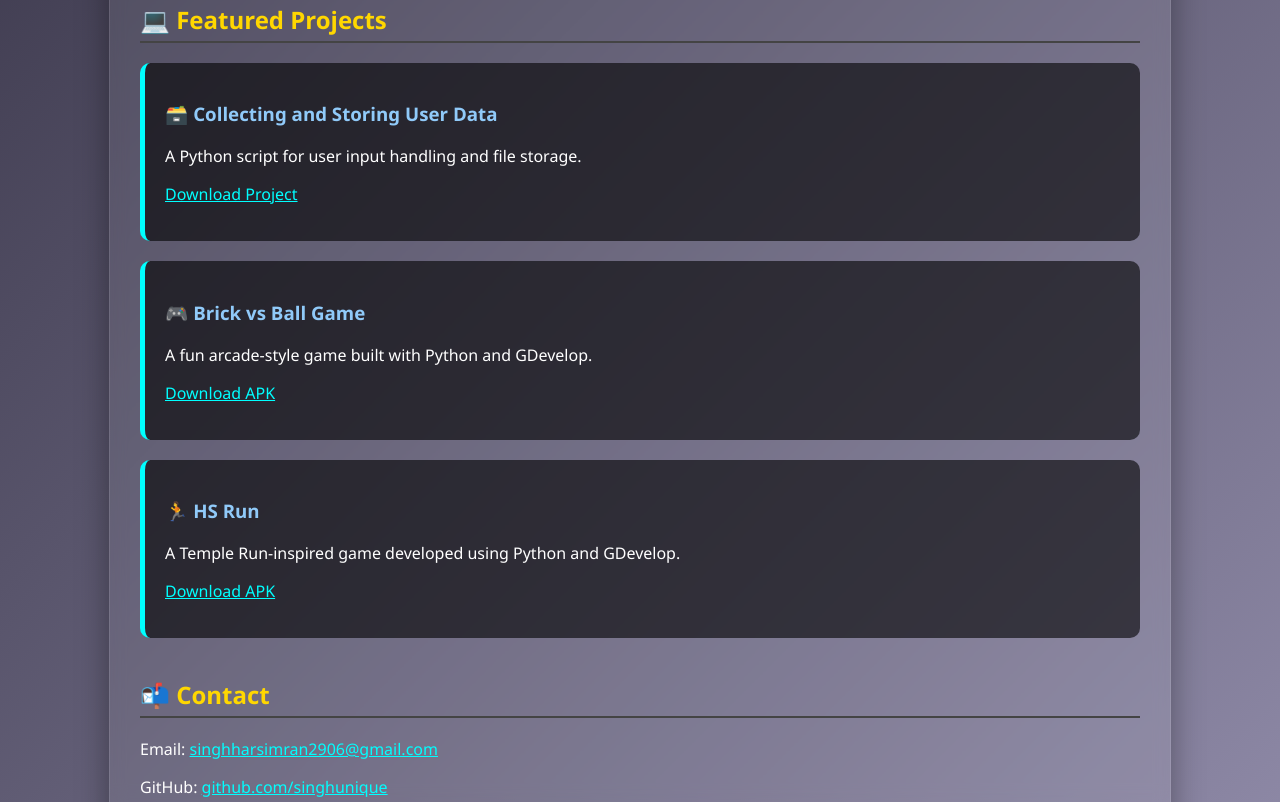
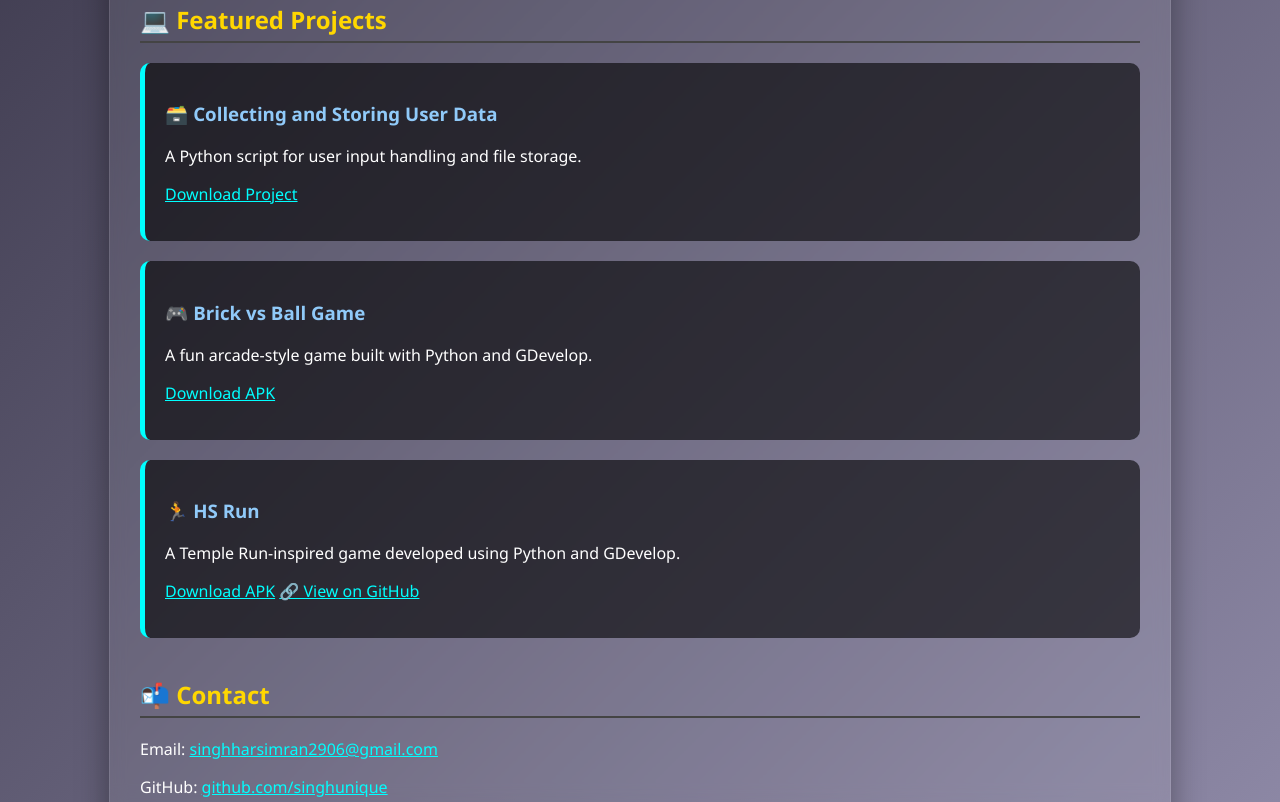
Before and after one commit to singhunique/singhunique.github.io, a plain HTML site: page index.html in a window 1280 px wide. Shown: the part 1061-1863 px from the top of the page. Drawn offline with nearby package versions, Linux system fonts and the light colour scheme.

Commit message:
Update index.html

```diff
--- a/index.html
+++ b/index.html
@@ -141,6 +141,8 @@
     <a href="#about">About</a>
     <a href="#projects">Projects</a>
     <a href="harsimrancv.pdf" target="_blank">My CV</a>
+    <a href="main.tex" target="_blank">Latex code for CV</a>
+    <a href="https://github.com/singhunique/singhunique.github.io" target="_blank">Github Repository</a>
   </nav>
 
     <main>
@@ -179,7 +181,9 @@
       <div class="project-card">
         <h3>🏃 HS Run</h3>
         <p>A Temple Run-inspired game developed using Python and GDevelop.</p>
-        <p><a href="HS_run.apk" target="_blank">Download APK</a></p>
+        <p><a href="HS_run.apk" target="_blank">Download APK</a>
+        <a href="https://github.com/singhunique/HS_run" target="_blank">🔗 View on GitHub</a>
+        </p>
       </div>
     </section>
 
```
